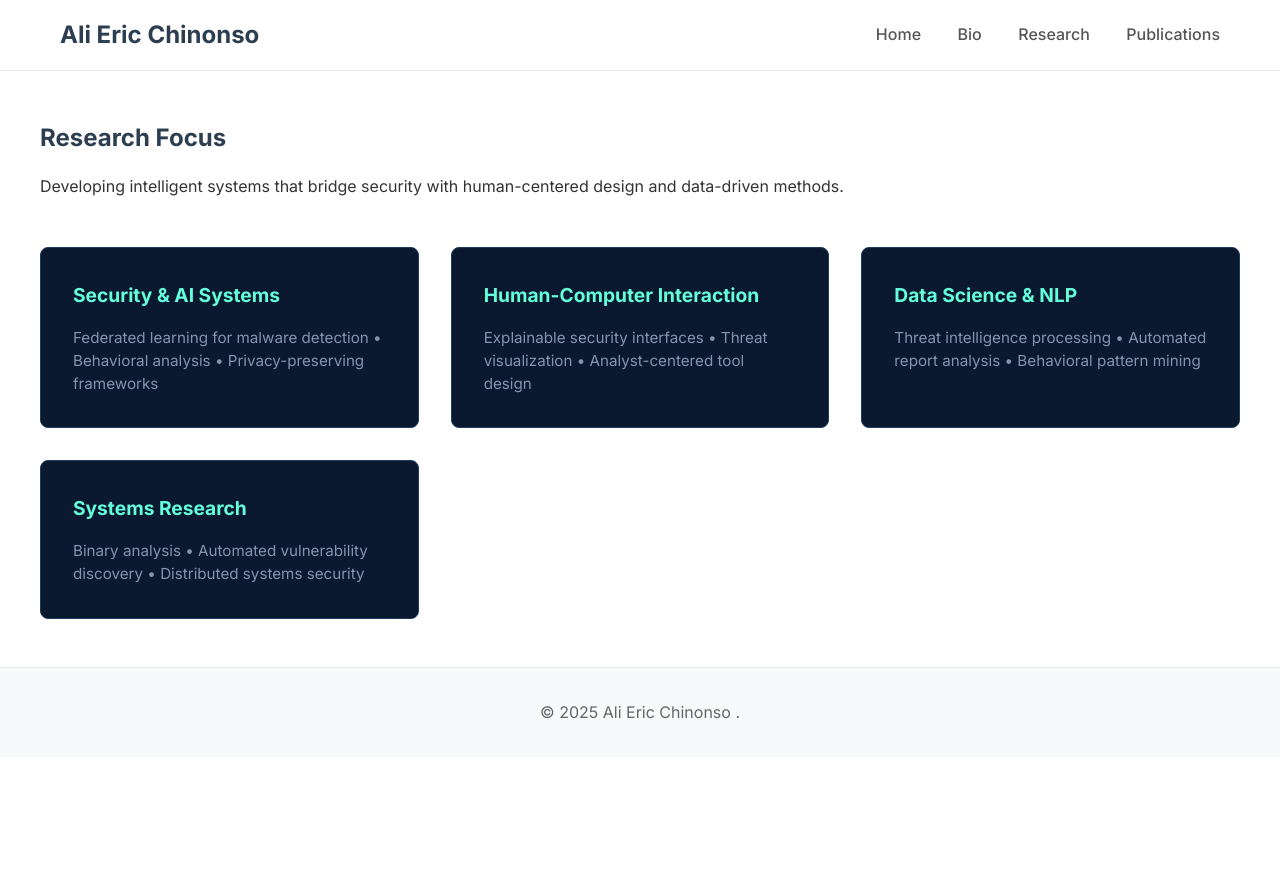
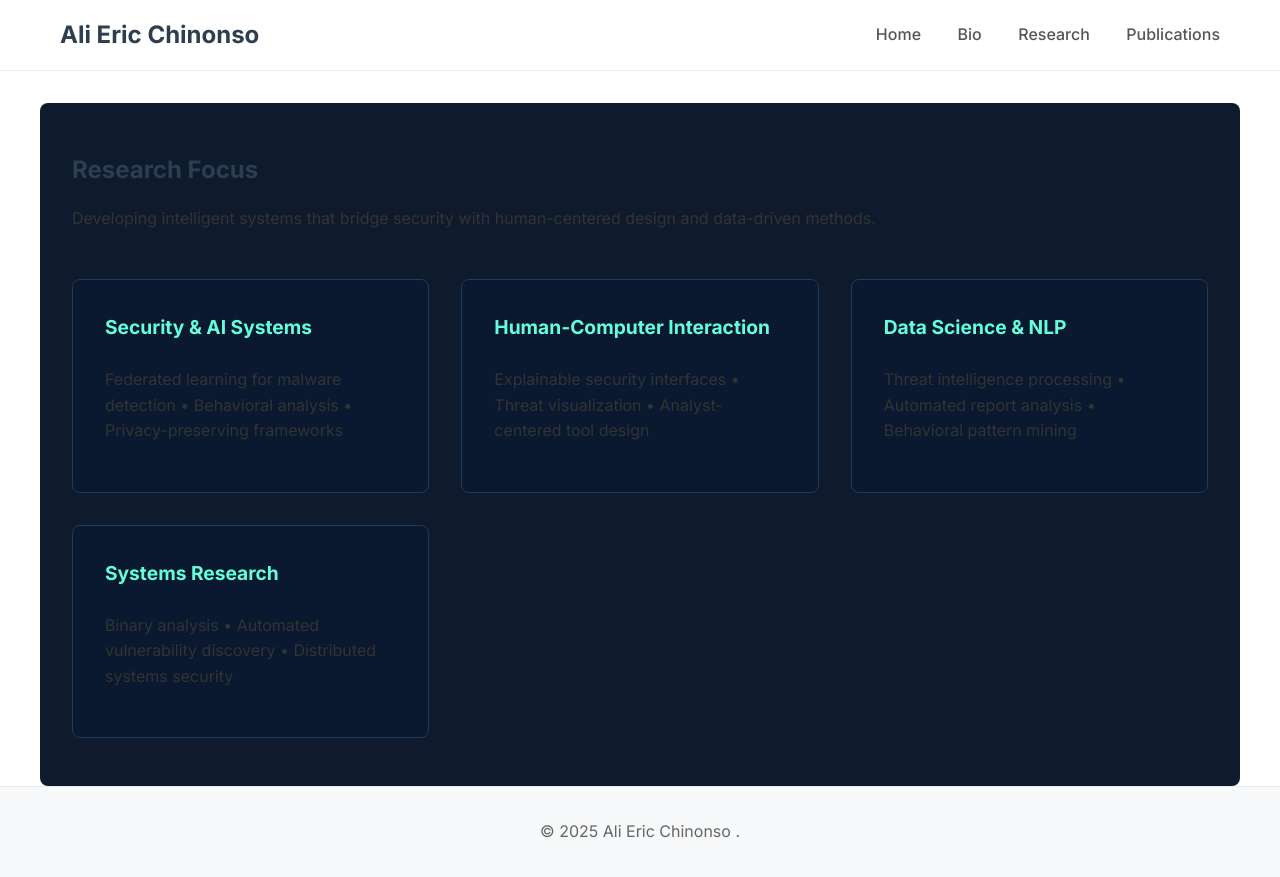
Before and after one commit to EmpireNetwork123/EmpireNetwork123.github.io, a Jekyll site: the page built from research.md, in a window 1280 px wide. Shown: the top 877 px of the page. Built offline with Jekyll 4.4.1, drawn with Linux system fonts in a browser that asks for light colours.

Commit message:
Update main.css

```diff
--- a/assets/css/main.css
+++ b/assets/css/main.css
@@ -163,8 +163,7 @@
 
 }
 
-
-/* ===== BALANCED RESEARCH STYLES ===== */
+/* ===== ENHANCED RESEARCH STYLES ===== */
 .research-grid {
   display: grid;
   grid-template-columns: repeat(auto-fit, minmax(300px, 1fr));
@@ -184,18 +183,45 @@
 .research-card:hover {
   border-color: #64ffda;
   transform: translateY(-2px);
+  box-shadow: 0 4px 20px rgba(100, 255, 218, 0.1);
 }
 
 .research-card h3 {
   color: #64ffda;
   font-size: 1.2rem;
-  margin-bottom: 1rem;
+  margin-bottom: 1.5rem;
   font-weight: 600;
 }
 
-.research-card p {
+.research-card ul {
+  list-style: none;
+  padding: 0;
+  margin: 0;
+}
+
+.research-card li {
   color: #8892b0;
-  line-height: 1.5;
-  margin: 0;
-  font-size: 0.95rem;
+  line-height: 1.6;
+  margin-bottom: 0.8rem;
+  padding-left: 1.2rem;
+  position: relative;
 }
+
+.research-card li:before {
+  content: "▸";
+  color: #64ffda;
+  position: absolute;
+  left: 0;
+}
+
+.research-card li:last-child {
+  margin-bottom: 0;
+}
+
+/* Page background for better contrast */
+.content {
+  background: #0f1b2d;
+  padding: 3rem 2rem;
+  border-radius: 8px;
+  margin-top: 2rem;
+}
```
